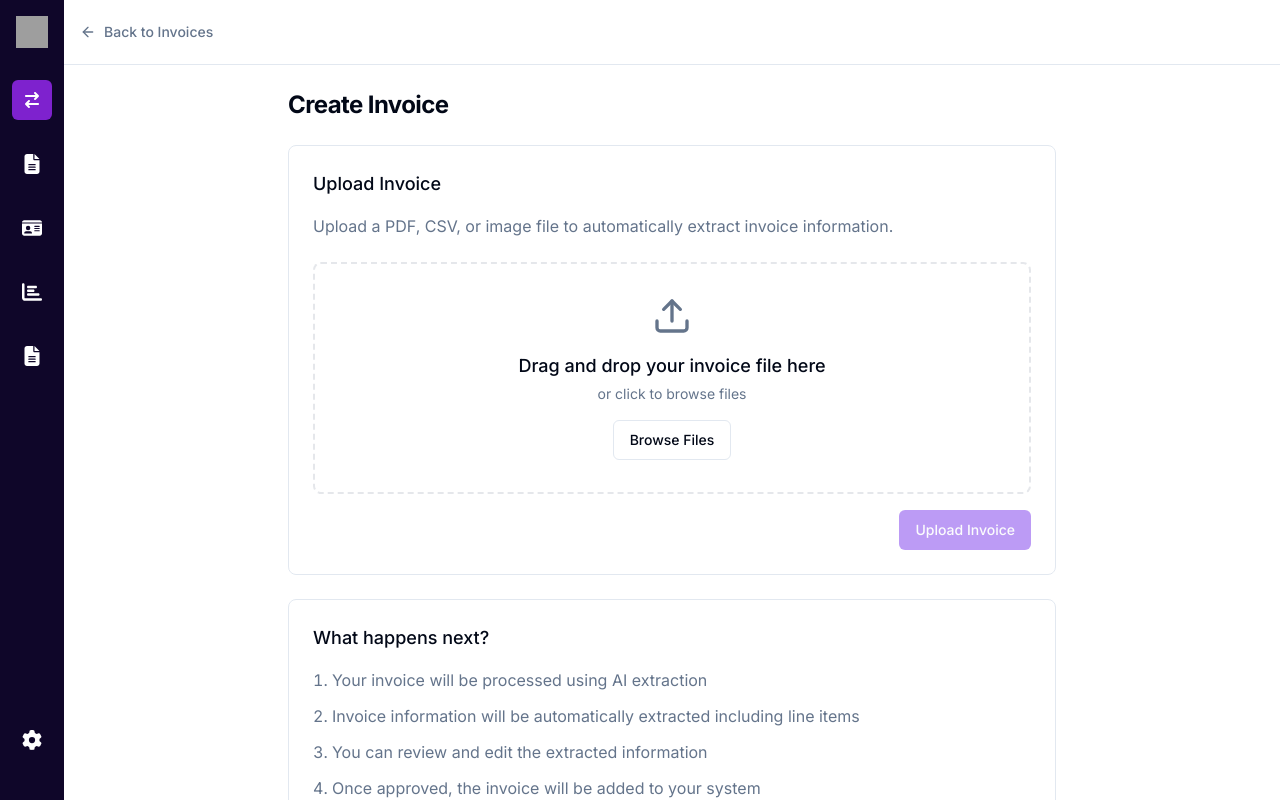
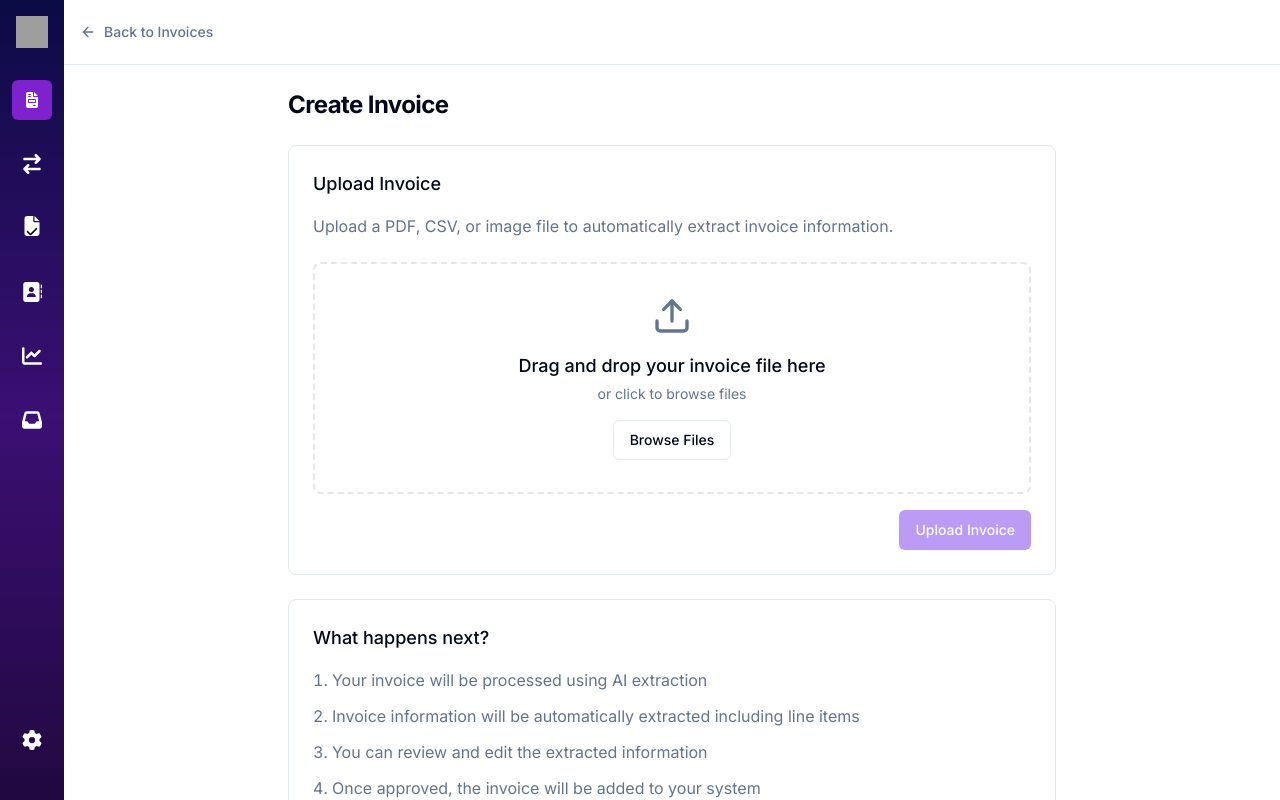
Before and after one commit to xelixdev/invoice-processing-poc, a Next.js app: page /invoices/upload in a window 1280 px wide. Built offline with nearby package versions, Linux system fonts and the light colour scheme; grey boxes are pictures that could not be loaded.

Commit message:
Update sidebar: add tooltips, reorder icons, and apply gradient background

```diff
--- a/components/sidebar.tsx
+++ b/components/sidebar.tsx
@@ -2,50 +2,60 @@ import Link from "next/link"
 import { FontAwesomeIcon } from '@fortawesome/react-fontawesome'
 import {
   faArrowRightArrowLeft,
-  faFileLines,
-  faIdCard,
-  faChartBar,
-  faFileAlt,
+  faFileInvoice,
+  faFile,
+  faCheck,
+  faAddressBook,
+  faInbox,
+  faChartLine,
   faGear
 } from '@fortawesome/free-solid-svg-icons'
 
 export default function Sidebar() {
   return (
-    <div className="w-16 flex flex-col bg-[#0f0629] text-white">
+    <div className="w-16 flex flex-col bg-[linear-gradient(rgb(11,11,69)_0%,rgb(59,15,115)_52.08%,rgb(33,8,64)_100%)] text-white">
       <div className="h-16 flex items-center justify-center">
         <Link href="/" className="flex items-center justify-center">
           <img src="/xelix_logo.svg" alt="Logo" className="w-8 h-8" />
         </Link>
       </div>
       <nav className="flex-1 flex flex-col items-center py-4 gap-6">
-        {/* Arrows icon */}
-        <Link href="#" className="flex h-10 w-10 items-center justify-center rounded-md bg-purple-700">
-          <FontAwesomeIcon icon={faArrowRightArrowLeft} className="h-4 w-4 text-white" />
+        {/* Invoice icon */}
+        <Link href="#" className="flex h-10 w-10 items-center justify-center rounded-md bg-purple-700" title="Invoice Processing">
+          <FontAwesomeIcon icon={faFileInvoice} className="h-4 w-4 text-white" />
         </Link>
 
         {/* Document icon */}
-        <Link href="#" className="flex h-10 w-10 items-center justify-center">
-          <FontAwesomeIcon icon={faFileLines} className="h-5 w-5 text-white" />
+        <Link href="#" className="flex h-10 w-10 items-center justify-center" title="Transactions">
+          <FontAwesomeIcon icon={faArrowRightArrowLeft} className="h-5 w-5 text-white" />
         </Link>
 
-        {/* ID card icon */}
-        <Link href="#" className="flex h-10 w-10 items-center justify-center">
-          <FontAwesomeIcon icon={faIdCard} className="h-5 w-5 text-white" />
+        {/* File check icon */}
+        <Link href="#" className="flex h-10 w-10 items-center justify-center" title="Statements">
+          <div className="relative">
+            <FontAwesomeIcon icon={faFile} className="h-5 w-5 text-white" />
+            <FontAwesomeIcon icon={faCheck} className="h-3 w-3 text-black absolute top-1/2 left-1/2 transform -translate-x-1/2 -translate-y-[20%]" />
+          </div>
         </Link>
 
-        {/* Analytics/chart icon */}
-        <Link href="#" className="flex h-10 w-10 items-center justify-center">
-          <FontAwesomeIcon icon={faChartBar} className="h-5 w-5 text-white" />
+        {/* Address book icon */}
+        <Link href="#" className="flex h-10 w-10 items-center justify-center" title="Vendors">
+          <FontAwesomeIcon icon={faAddressBook} className="h-5 w-5 text-white" />
         </Link>
 
-        {/* Document with lines icon */}
-        <Link href="#" className="flex h-10 w-10 items-center justify-center">
-          <FontAwesomeIcon icon={faFileAlt} className="h-5 w-5 text-white" />
+        {/* Line chart icon */}
+        <Link href="#" className="flex h-10 w-10 items-center justify-center" title="Reports">
+          <FontAwesomeIcon icon={faChartLine} className="h-5 w-5 text-white" />
+        </Link>
+
+        {/* Inbox icon */}
+        <Link href="#" className="flex h-10 w-10 items-center justify-center" title="Helpdesk">
+          <FontAwesomeIcon icon={faInbox} className="h-5 w-5 text-white" />
         </Link>
 
         {/* Setting gear at the bottom */}
         <div className="mt-auto mb-6">
-          <Link href="#" className="flex h-10 w-10 items-center justify-center">
+          <Link href="#" className="flex h-10 w-10 items-center justify-center" title="Settings">
             <FontAwesomeIcon icon={faGear} className="h-5 w-5 text-white" />
           </Link>
         </div>
```
